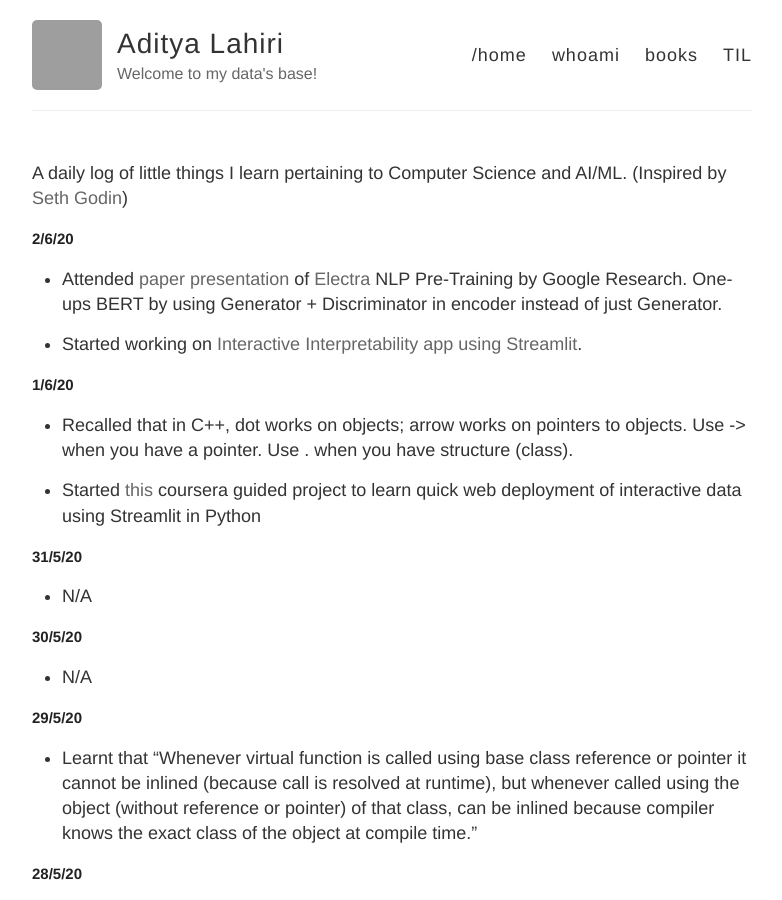
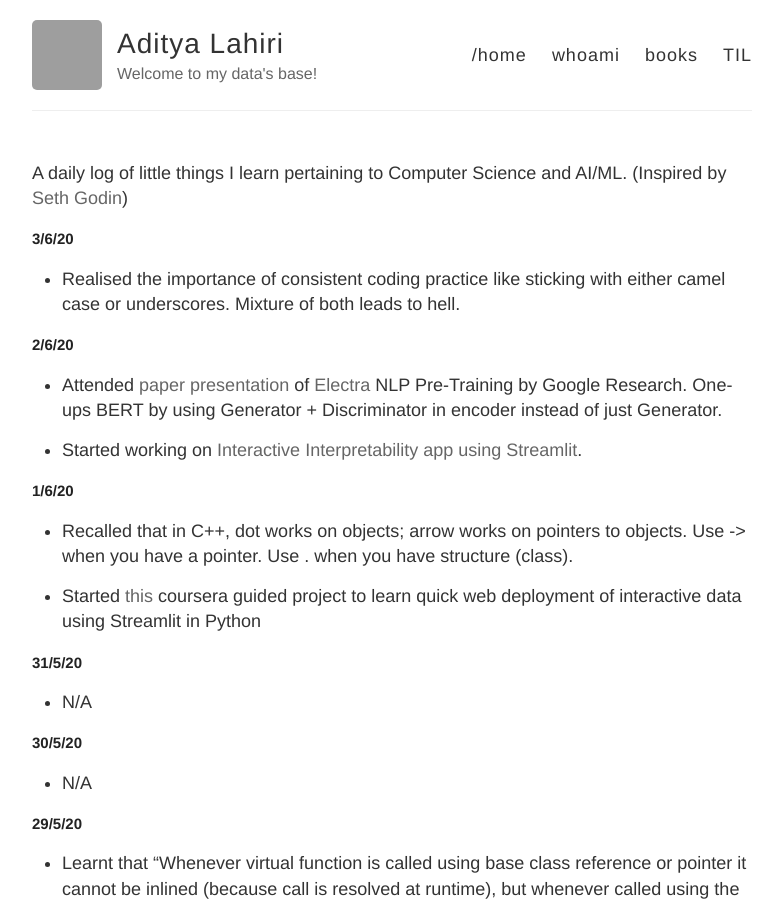
Before and after one commit to adityalahiri/adityalahiri.github.io, a Jekyll site: the page built from TIL.md, in a window 1280 px wide and 900 px high. Shown: the whole window, without its empty margins (248-1030 px from the left). Built offline with Jekyll 4.4.1, drawn with Linux system fonts in a browser that asks for light colours; our own code applies the rules of GitHub Pages for plain Markdown files; grey boxes are pictures that could not be loaded.

Commit message:
Update for 3/6

```diff
--- a/TIL.md
+++ b/TIL.md
@@ -1,5 +1,9 @@
 A daily log of little things I learn pertaining to Computer Science and AI/ML.
 (Inspired by [Seth Godin](https://seths.blog/))
+
+## 3/6/20
+
+* Realised the importance of consistent coding practice like sticking with either camel case or underscores. Mixture of both leads to hell.
 
 ## 2/6/20
 
```
